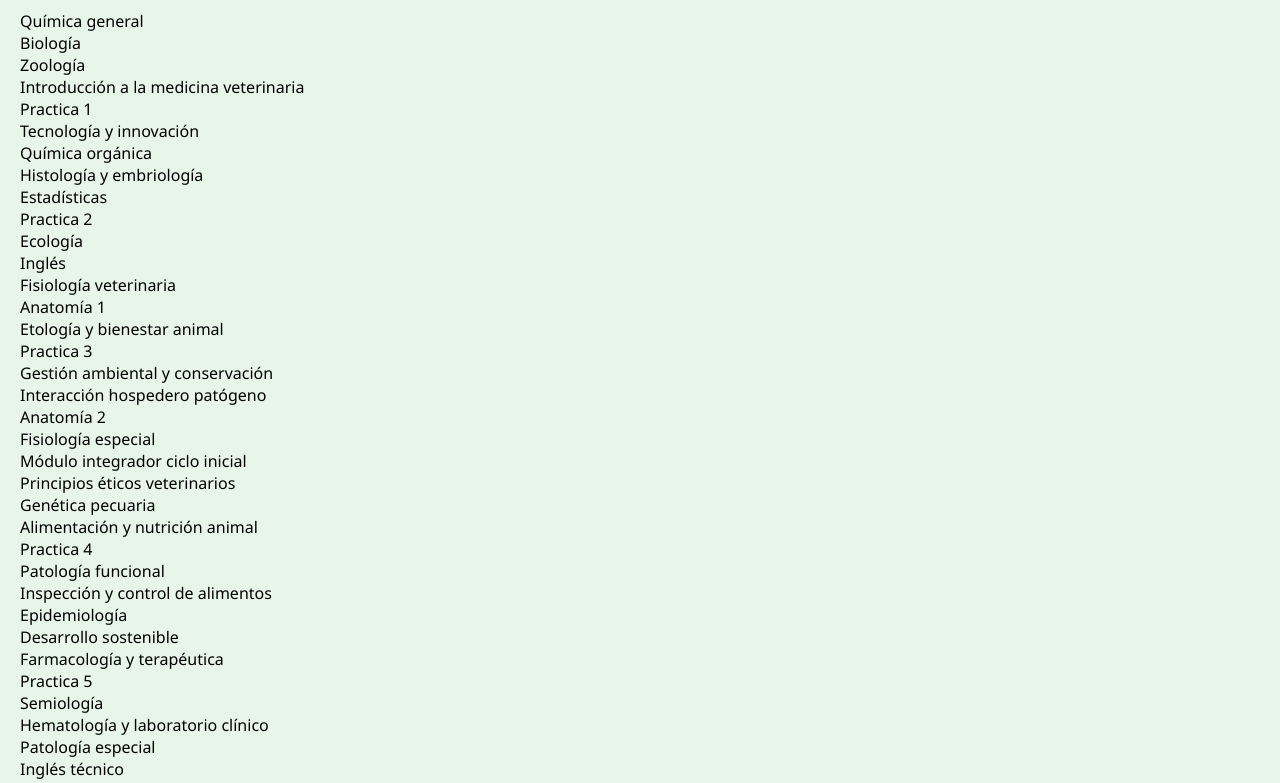
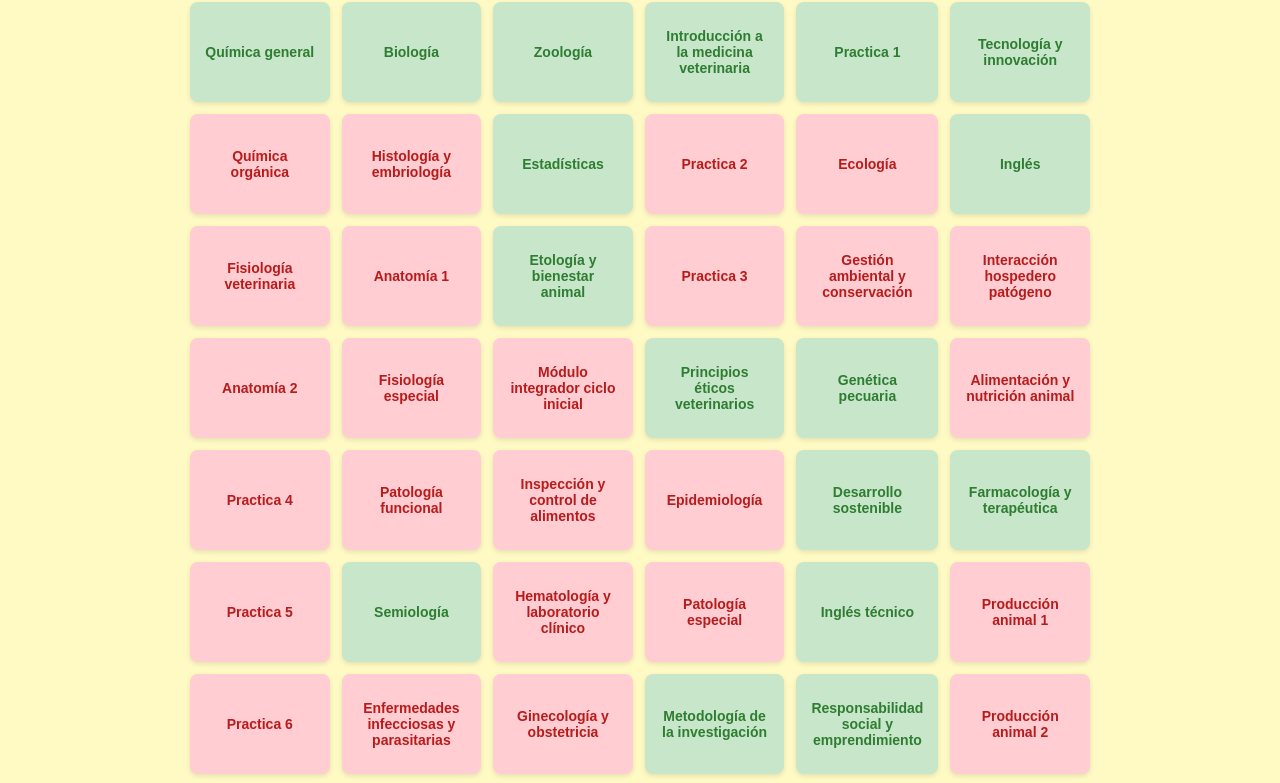
Before and after one commit to ghost-21atp/Malla-academica, a plain HTML site: page index.html in a window 1280 px wide. Shown: the part 96-879 px from the top of the page. Drawn offline with Linux system fonts and the light colour scheme.

Commit message:
Update style.css

```diff
--- a/style.css
+++ b/style.css
@@ -1,49 +1,57 @@
+/* Fondo general */
 body {
-  font-family: 'Segoe UI', Tahoma, Geneva, Verdana, sans-serif;
-  background-color: #e8f5e9; /* blanco verdoso */
+  background-color: #fff9c4; /* amarillo pálido */
+  font-family: Arial, sans-serif;
+  padding: 20px;
   margin: 0;
-  padding: 20px;
 }
 
+/* Título */
 h1 {
-  text-align: center;
-  color: #2e7d32;
-}
-
-.controls {
   text-align: center;
   margin-bottom: 20px;
 }
 
-button {
-  padding: 10px 20px;
-  margin: 5px;
-  border: none;
-  border-radius: 8px;
-  background-color: #2e7d32;
-  color: white;
-  cursor: pointer;
-  font-weight: bold;
-  transition: background-color 0.3s ease;
+/* Contenedor de la malla */
+#malla {
+  display: grid;
+  grid-template-columns: repeat(6, 1fr);
+  gap: 12px;
+  max-width: 900px;
+  margin: 0 auto;
 }
 
-button:hover {
-  background-color: #1b5e20;
+/* Cuadros de los ramos */
+.ramo {
+  padding: 15px;
+  border-radius: 8px;
+  box-shadow: 0 2px 5px rgba(0,0,0,0.1);
+  cursor: pointer;
+  color: #000;
+  text-align: center;
+  user-select: none;
+  transition: background-color 0.3s ease;
+  min-height: 70px;
+  display: flex;
+  align-items: center;
+  justify-content: center;
+  font-weight: 600;
+  font-size: 14px;
 }
 
-.container {
-  display: grid;
-  grid-template-columns: repeat(auto-fit, minmax(220px, 1fr));
-  gap: 15px;
-  padding: 10px;
+/* Estados */
+.bloqueado {
+  background-color: #ffcdd2; /* rojo claro */
+  color: #b71c1c;
+  cursor: not-allowed;
 }
 
-/* Cuadro general */
-.course {
-  padding: 20px;
-  border-radius: 12px;
-  text-align: center;
-  font-weight: bold;
-  cursor: pointer;
-  transition: background-color 0.3s ease, color 0.3s ease;
-  box-shadow: 0 2px 6px rgba(0,
+.desbloqueado {
+  background-color: #c8e6c9; /* verde claro */
+  color: #2e7d32;
+}
+
+.aprobado {
+  background-color: #2e7d32; /* verde oscuro */
+  color: #fff;
+}
```
